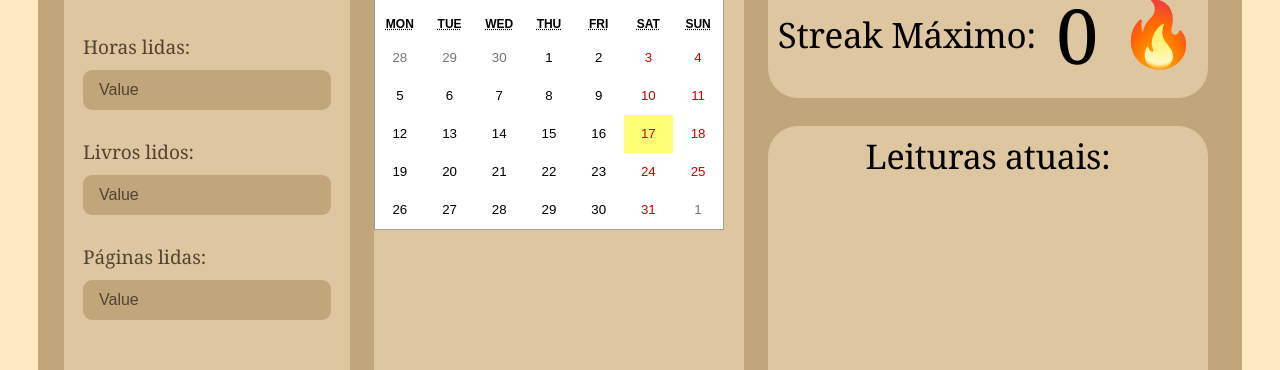
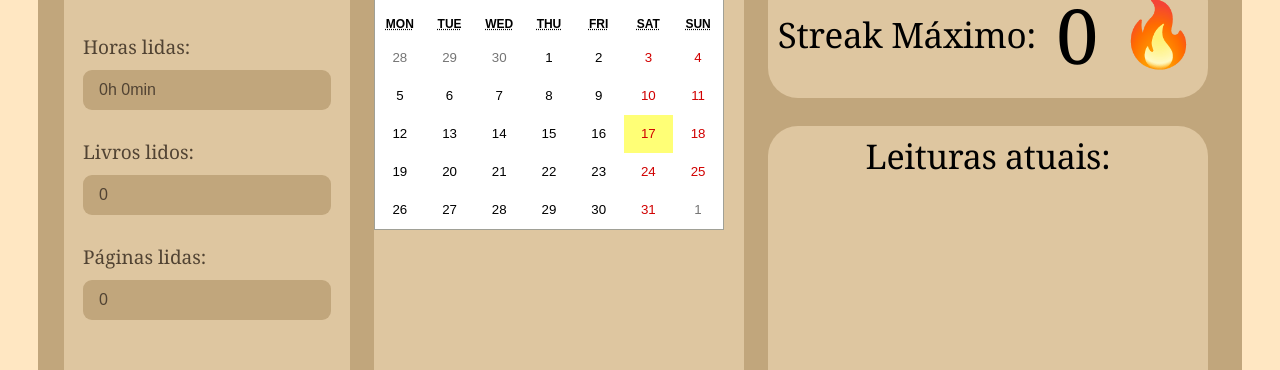
Before and after one commit to ICEI-PUC-Minas-PMGES-TI/pmg-es-2026-2-ti2-8183100-bookshelf, a React (Vite) app in the folder Codigo/Frontend/: page /metricas in a window 1280 px wide. Shown: the part 199-569 px from the top of the page. Built offline with nearby package versions, Linux system fonts and the light colour scheme; no server answers.

Commit message:
feat: mostra estatisticas do usuario

```diff
--- a/Codigo/Frontend/src/pages/metricas.jsx
+++ b/Codigo/Frontend/src/pages/metricas.jsx
@@ -46,17 +46,19 @@ export default function Metricas() {
 
 					<div className="estatistica-item">
 						<label>Horas lidas:</label>
-						<div className="estatistica-valor">Value</div>
+						<div className="estatistica-valor">
+							{Math.floor((usuario?.minLidos || 0) / 60)}h {(usuario?.minLidos || 0) % 60}min
+						</div>
 					</div>
 
 					<div className="estatistica-item">
 						<label>Livros lidos:</label>
-						<div className="estatistica-valor">Value</div>
+						<div className="estatistica-valor">{usuario?.livrosLidos.length || 0}</div>
 					</div>
 
 					<div className="estatistica-item">
 						<label>Páginas lidas:</label>
-						<div className="estatistica-valor">Value</div>
+						<div className="estatistica-valor">{usuario?.pagsLidas || 0}</div>
 					</div>
 				</aside>
 
```
